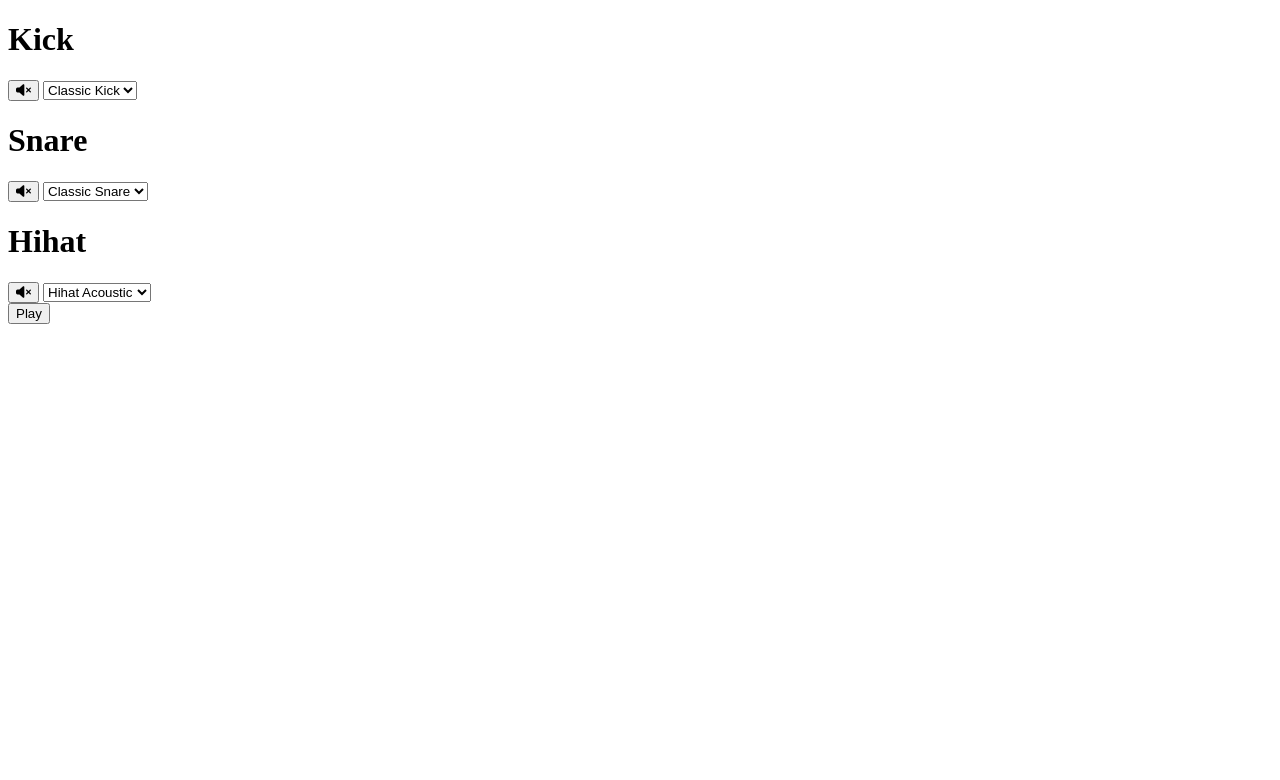
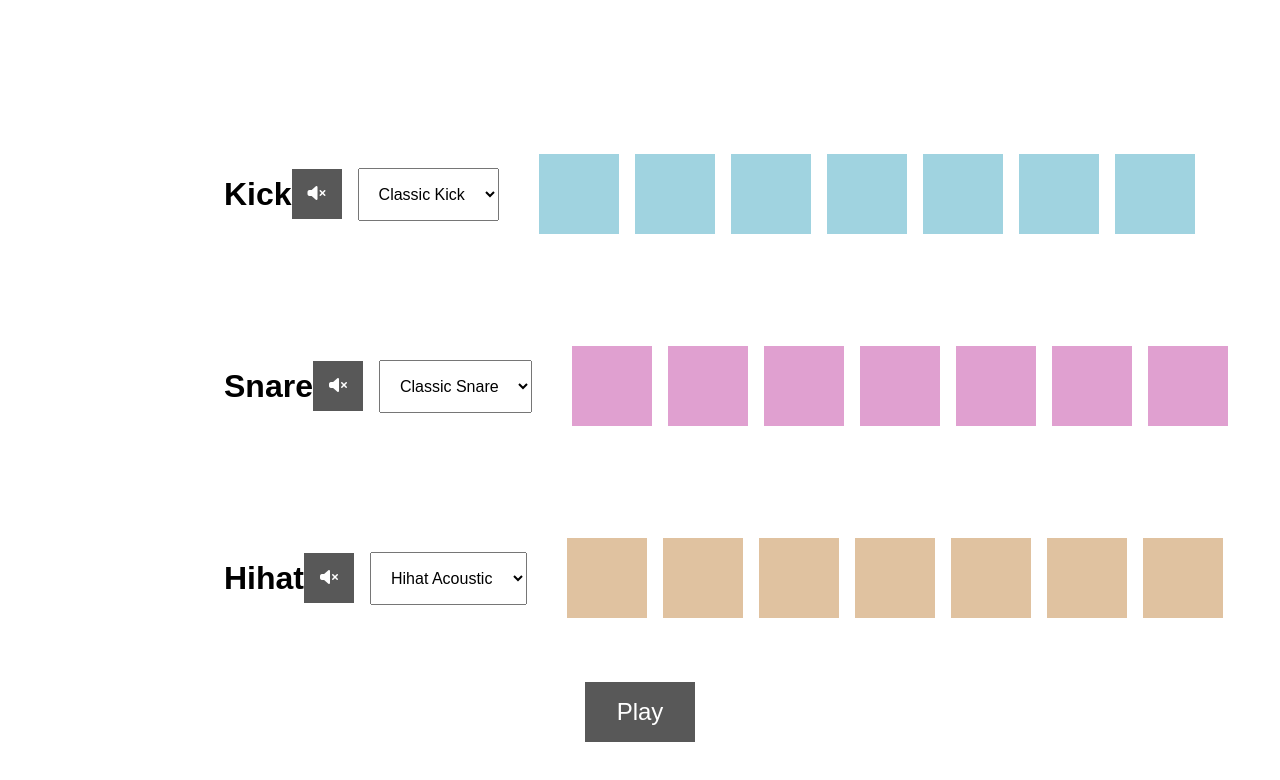
Before and after one commit to ValdeGanov/Beatmaker-Project, a plain HTML site: page index.html in a window 1280 px wide. Drawn offline with Linux system fonts and the light colour scheme.

Commit message:
Adding styling in coding

```diff
--- a/index.html
+++ b/index.html
@@ -83,8 +83,8 @@
           <div class="pad hihat-pad b7"></div>
         </div>
       </div>
+      <button class="play">Play</button>
     </div>
-    <button class="play">Play</button>
     <audio class="kick-sound" src="./sounds/kick-classic.wav"></audio>
     <audio class="snare-sound" src="./sounds/snare-acoustic01.wav"></audio>
     <audio class="hihat-sound" src="./sounds/hihat-acoustic01.wav"></audio>
--- a/style.css
+++ b/style.css
@@ -0,0 +1,104 @@
+* {
+  margin: 0;
+  padding: 0;
+  box-sizing: border-box;
+}
+
+body {
+  font-family: sans-serif;
+}
+
+i,
+svg {
+  pointer-events: none;
+}
+
+.kick-pad,
+.snare-pad,
+.hihat-pad {
+  width: 5rem;
+  height: 5rem;
+  margin: 1rem 0.5rem;
+  cursor: pointer;
+}
+
+.kick-pad {
+  background: rgb(160, 211, 224);
+}
+.snare-pad {
+  background: rgb(224, 160, 208);
+}
+.hihat-pad {
+  background: rgb(224, 194, 160);
+}
+.kick-pad.active {
+  background: rgb(59, 197, 231);
+}
+.snare-pad.active {
+  background: rgb(218, 58, 178);
+}
+.hihat-pad.active {
+  background: rgb(224, 194, 160);
+}
+
+.sequencer {
+  display: flex;
+  min-height: 100vh;
+  flex-direction: column;
+  align-items: center;
+  justify-content: center;
+}
+
+.hihat-track,
+.snare-track,
+.kick-track {
+  display: flex;
+  align-items: center;
+  width: 70%;
+  justify-content: space-between;
+  margin-top: 5rem;
+}
+
+.kick,
+.snare,
+.hihat {
+  display: flex;
+}
+
+.control {
+  display: flex;
+  justify-content: space-between;
+  align-items: center;
+  flex: 1;
+  margin: 0rem 2rem;
+}
+
+.control button {
+  padding: 1rem;
+  border: none;
+  background: rgb(88, 88, 88);
+  color: white;
+  font-size: 1rem;
+  cursor: pointer;
+  transition: all 0.5s ease;
+}
+
+.pad {
+  transition: all 0.5s ease;
+}
+
+.play {
+  padding: 1rem 2rem;
+  font-size: 1.5rem;
+  background: rgb(88, 88, 88);
+  color: white;
+  border: none;
+  cursor: pointer;
+  margin-top: 3rem;
+}
+
+select {
+  padding: 1rem;
+  font-size: 1rem;
+  margin-left: 1rem;
+}
```
